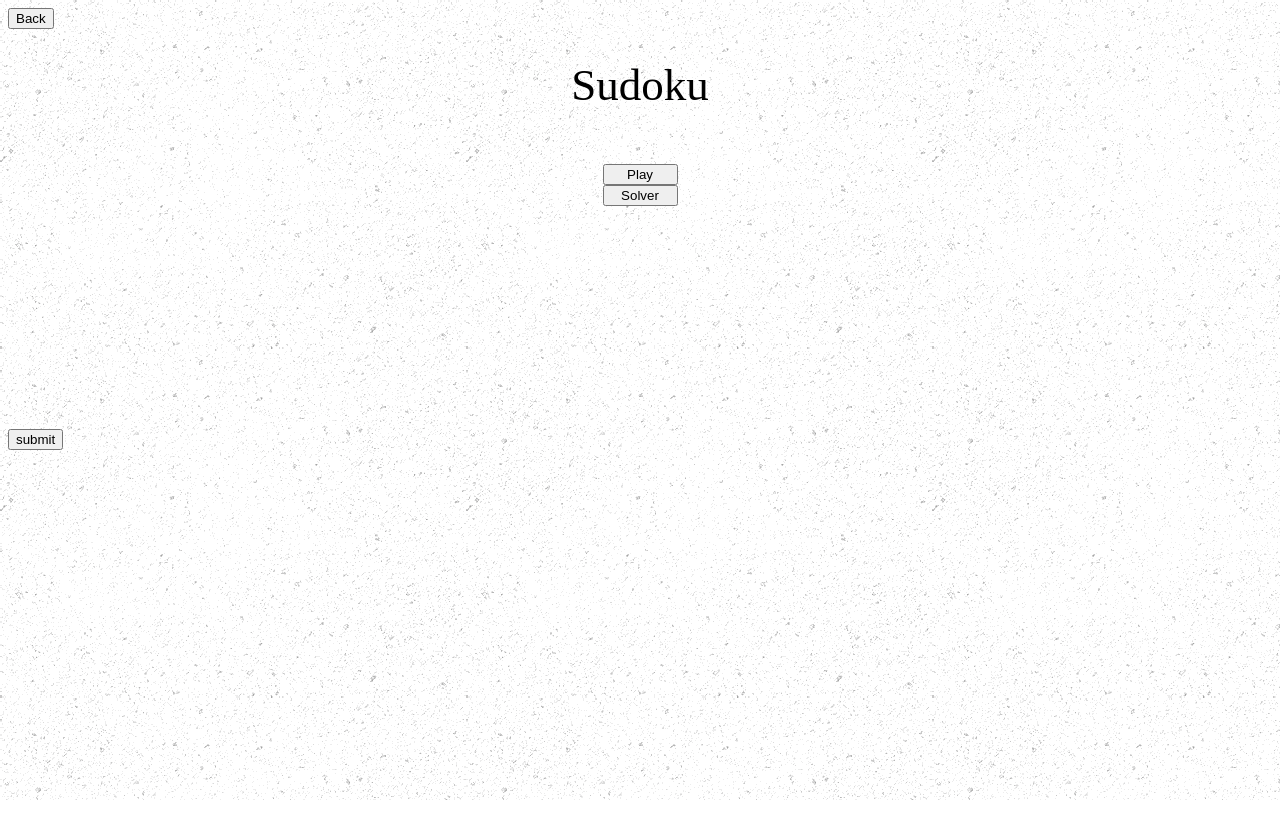
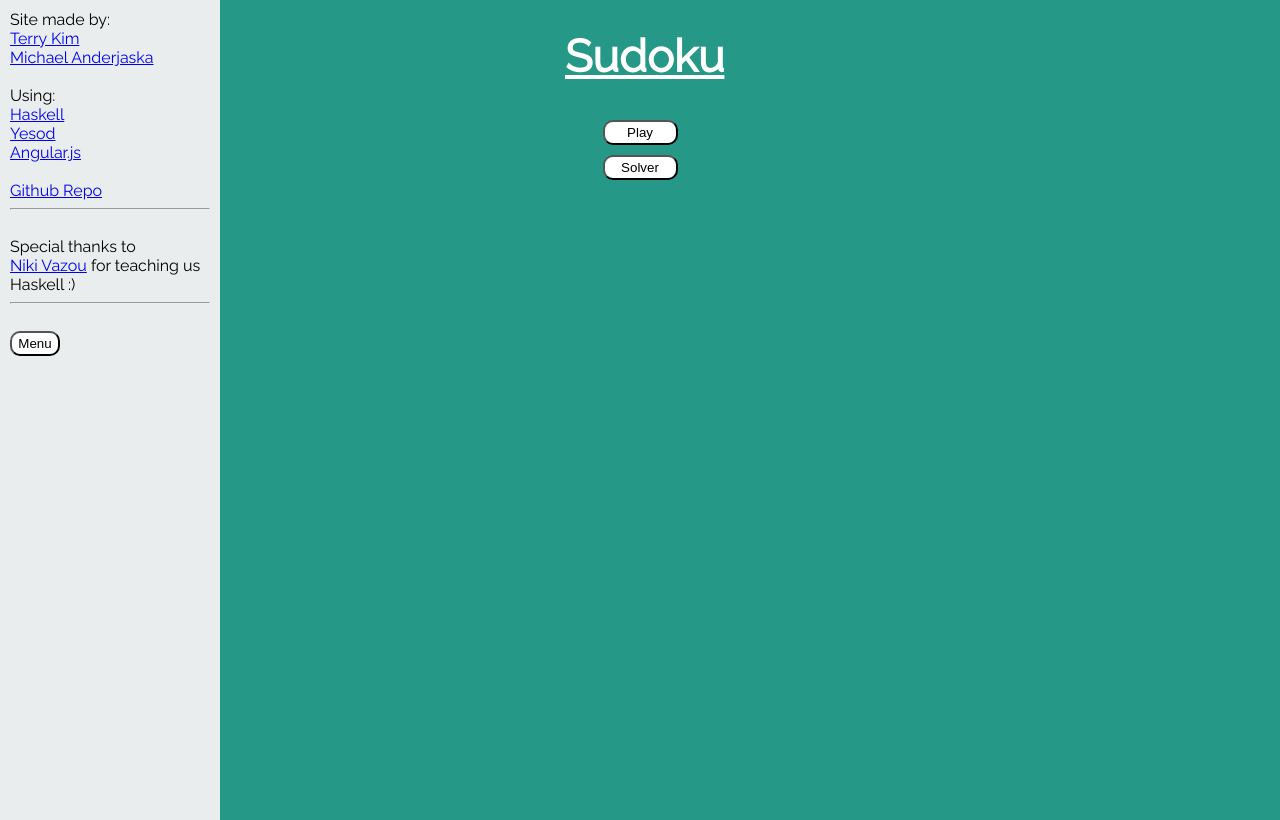
Before and after one commit to taekim97/Haskell-Sudoku-Solver, a plain HTML site: page HSS_Site/index.html in a window 1280 px wide. Drawn offline with nearby package versions, Linux system fonts and the light colour scheme.

Commit message:
Styled site and added options

```diff
--- a/HSS_Site/index.html
+++ b/HSS_Site/index.html
@@ -2,8 +2,9 @@
     <head>
         <title>Haskell Sudoku Solver</title>
 
+        <link href="https://fonts.googleapis.com/css?family=Raleway" rel="stylesheet">
         <link rel="stylesheet" href="style.css">
-        <script src="https://ajax.googleapis.com/ajax/libs/jquery/1.11.1/jquery.min.js"></script>
+
         <script src="https://ajax.googleapis.com/ajax/libs/angularjs/1.6.6/angular.min.js"></script>
         <script src="script.js"></script>
 
@@ -11,29 +12,39 @@
     </head>
 
     <body ng-app="sudokuApp" ng-controller="mainCtrl" id="particles-js">
-        <button ng-click="backState()" type="button">Back</button>
 
+        <section class="left">
+            <div>
+                Site made by:<br><a href="https://github.com/taekim97">Terry Kim</a><br><a href='https://github.com/Andrewjeska'>Michael Anderjaska</a><br><br>
+                Using:<br><a href="https://www.haskell.org/">Haskell</a><br><a href='https://www.yesodweb.com/'>Yesod</a><br><a href='https://angularjs.org/'>Angular.js</a><br><br>
+                <a href="https://github.com/taekim97/Haskell-Sudoku-Solver">Github Repo</a><hr><br>
+                Special thanks to <br><a href='https://nikivazou.github.io/'>Niki Vazou</a> for teaching us Haskell :)<br><hr><br>
+            </div>
+            <button ng-click="backState()" type="button">Menu</button>
+        </section>
+        <section class="right">
+            <div class="menuLogo">Sudoku</div>
             <!-- Welcome Page -->
             <div class="menu" ng-show="gameState == 0">
-            <div class="menuLogo">Sudoku</div>
                 <button ng-click="difficultyMenu()" class="menuButton" type="button">Play</button>
                 <button ng-click="newSolver()" class="menuButton" type="button">Solver</button>
             </div>
 
             <!-- Difficulty Menu -->
             <div class="menu" ng-show="gameState == 1">
-            <div class="menuLogo">Difficulty</div>
+                <div>Choose your difficulty :^)</div>
                 <button ng-click="newPuzzle(0)" class="menuButton" type="button">Easy</button>
                 <button ng-click="newPuzzle(1)" class="menuButton" type="button">Medium</button>
                 <button ng-click="newPuzzle(2)" class="menuButton" type="button">Hard</button>
             </div>
 
+            <!-- Play Puzzle -->
             <div class="play" ng-show="gameState == 2">
-            <table class="sudoku" id="sudoku">
+                <table class="sudoku">
                     <tr ng-repeat="y in [0,1,2,3,4,5,6,7,8]">
                         <td ng-repeat="x in [0,1,2,3,4,5,6,7,8]">
-                        <input ng-model="board[y][x]" ng-if="!board[y][x]" type='number'>
-                        <span ng-model="board[y][x]" ng-if="board[y][x]">{{board[y][x]}}</span>
+                            <input ng-model="board[y][x]" ng-if="!originalBoard[y][x]" type='number'>
+                            <span ng-model="board[y][x]" ng-if="originalBoard[y][x]">{{board[y][x]}}</span>
                         </td>
                     </tr>
                 </table>
@@ -41,8 +52,9 @@
                 <button ng-click="validate()" class="menuButton" type="button">Check</button>
             </div>
 
-        <div class="solve" ng-show="gameState == 3">
-            <table class="sudoku" id="sudoku">
+            <!-- Use Solver -->
+            <div class="solver" ng-show="gameState == 3">
+                <table class="sudoku">
                     <tr ng-repeat="y in [0,1,2,3,4,5,6,7,8]">
                         <td ng-repeat="x in [0,1,2,3,4,5,6,7,8]">
                             <input ng-model="board[y][x]" type='number'>
@@ -52,7 +64,7 @@
 
                 <button ng-click="solve()" class="menuButton" type="button">Solve</button>
             </div>
-        <input type="button" value="submit" onclick="submitBoard();" />
+        </section>
 
     </body>
 
--- a/HSS_Site/script.js
+++ b/HSS_Site/script.js
@@ -4,6 +4,7 @@ var app = angular.module("sudokuApp", []);
 app.controller("mainCtrl", function($scope, $http) {
     $scope.gameState = 0;
     $scope.board = [];
+    $scope.originalBoard = [];
 
     $scope.difficultyMenu = function () {
         $scope.gameState = 1;
@@ -16,7 +17,7 @@ app.controller("mainCtrl", function($scope, $http) {
 
     $scope.newPuzzle = function (difficulty) {
         // 0 = easy, 1 = medium, 2 = hard
-        if (difficulty == 0) {
+        if (difficulty > -1 && difficulty < 3) {
             $http({
                 method: 'POST',
                 url: 'http://localhost:3000/newBoard',
@@ -26,6 +27,8 @@ app.controller("mainCtrl", function($scope, $http) {
             }).then(function successCB(response) {
                 $scope.gameState = 2;
                 $scope.board = response.data.board;
+                $scope.originalBoard = JSON.parse(JSON.stringify(response.data.board.slice()));;
+                console.log($scope.originalBoard);
 
             }, function errorCB (error) {
                 console.log(error);
@@ -43,6 +46,8 @@ app.controller("mainCtrl", function($scope, $http) {
 
     $scope.backState = function () {
         $scope.gameState = 0;
+        $scope.board = [];
+        $scope.originalBoard = [];
     }
 
     $scope.solve = function () {
@@ -65,6 +70,7 @@ app.controller("mainCtrl", function($scope, $http) {
     }
 
     $scope.validate = function () {
+        console.log($scope.originalBoard);
         $http({
             method: 'POST',
             url: 'http://localhost:3000/checkBoard',
@@ -73,7 +79,12 @@ app.controller("mainCtrl", function($scope, $http) {
             }
         }).then(function successCB(response) {
 
-            $scope.board = response.data.board;
+            if (response.data.valid) {
+                $scope.board = response.data.board;
+            }
+
+            console.log("after");
+            console.log($scope.originalBoard);
             alert(response.data.valid);
 
             console.log("Success")
@@ -85,47 +96,3 @@ app.controller("mainCtrl", function($scope, $http) {
     }
 
 });
-
-
-
-function submitBoard(){
-    //extract numbers from the table
-    //if not a number, stop, alert
-    //once done, pass to get request call back
-    //if successful, then toast "Correct!" or similar
-
-    sudokuEntries = {'board':[], 'valid': false};
-    board = []
-
-    for (let row = 0; row < 9; row++) {
-        entryRow = []
-        for (let col = 0; col < 9; col++) {
-            let cellId = row + "_" + col;
-            let entry = $("tr #" + cellId);
-
-            if(entry.children().length > 0 ){
-                let inputVal = $("tr #" + cellId + " input").val();
-                if(inputVal === ""){
-                    //alert("please fill out the board");
-                } else if (!(/^\d+$/.test(inputVal)) ){
-                    alert("Only numbers please :)");
-                    return;
-                } else {
-                    entryRow.push(inputVal);
-                }
-
-            } else {
-                entryRow.push(entry.text());
-            }
-        }
-
-        board.push(entryRow);
-    }
-
-    sudokuEntries['board'] = board
-
-}
-
-function submissionResults(board){
-    //if true, then alert "Congrats!", otherwise, alert "try again!"
-}
--- a/HSS_Site/style.css
+++ b/HSS_Site/style.css
@@ -7,12 +7,31 @@ input[type=number]::-webkit-outer-spin-button {
 }
 
 body{
-    background-image: url("transparentTexture.png");
-
+    //background-image: url("transparentTexture.png");
+    background-color: #259888;
+    font-family: 'Raleway', sans-serif;
+    margin: 0;
 }
 
-.wrapper {
-    width: 100%;
+button {
+    background-color: white;
+    text-align: center;
+    width: 50px;
+    height: 25px;
+    border-radius: 10px;
+}
+
+section.left {
+    float: left;
+    background-color: #e9edee;
+    width: 200px;
+    height: 100%;
+    padding: 10px;
+}
+section.right {
+    font-family: 'Raleway', sans-serif;
+    color: white;
+    text-align: center;
 }
 
 .sudoku {
@@ -22,7 +41,10 @@ body{
 /* Second Method */
 table.sudoku {
     border-collapse: collapse;
-    font-family: Calibri, sans-serif;
+    font-family: 'Raleway', sans-serif;
+    background-color: white;
+    font-size: 22px;
+    text-align: center
 }
 
 .sudoku tr:first-child {
@@ -39,24 +61,22 @@ table.sudoku {
 .sudoku td:nth-of-type(3n) {
     border-right: solid medium;
 }
-.sudoku td  {
+.sudoku td{
     border: solid thin;
-    height: 1.4em;
-    width: 1.4em;
-    text-align: center;
-    padding: 0;
 }
 
-.sudoku input {
-    height:100%;
-    width:100%
+.sudoku td, .sudoku input, .sudoku span{
+    height: 30px;
+    width: 30px;
+    padding: 0;
+    margin: 0;
 }
 
 /* Menu CSS */
 
-.menu {
-    height: 400px;
-    width : 250px;
+.menu, .play, .solver{
+    height: 100px;
+    width : 288px;
 
 
     margin: 0 auto;
@@ -64,15 +84,19 @@ table.sudoku {
 
 .menuLogo {
     text-align: center;
-    height:75px;
+    height:50px;
     width: 150px;
     margin: 0 auto;
     padding: 30px 0;
     font-size: 45px;
+    font-weight: 900;
+    text-decoration: underline;
+    color: white;
 }
 .menuButton {
     text-align: center;
     width: 75px;
     display: block;
-    margin: 0 auto;
+    margin: 10px auto;
+
 }
```
Also changed, not shown: 1 other file. Lines whose indentation alone changed are shown as unchanged.
